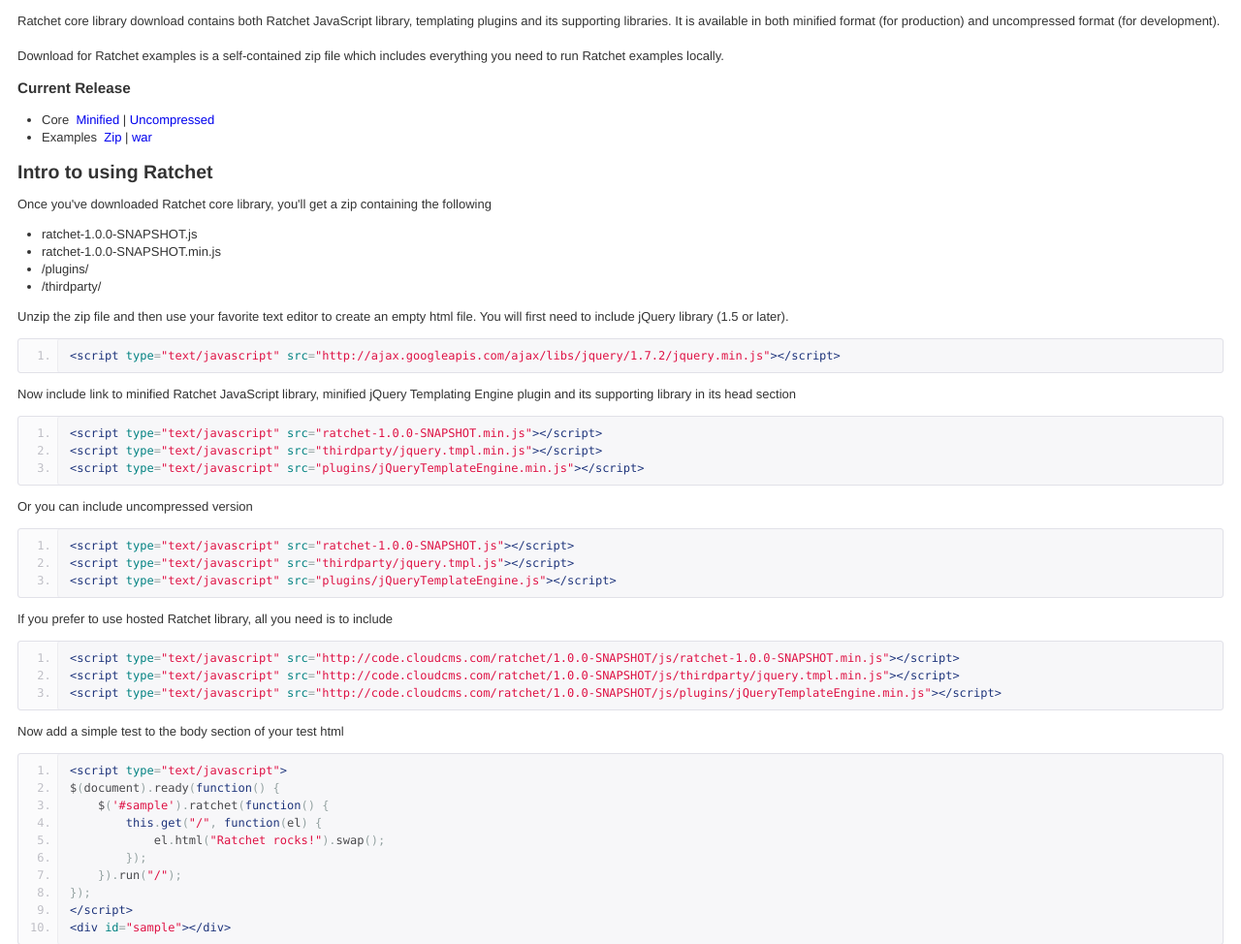
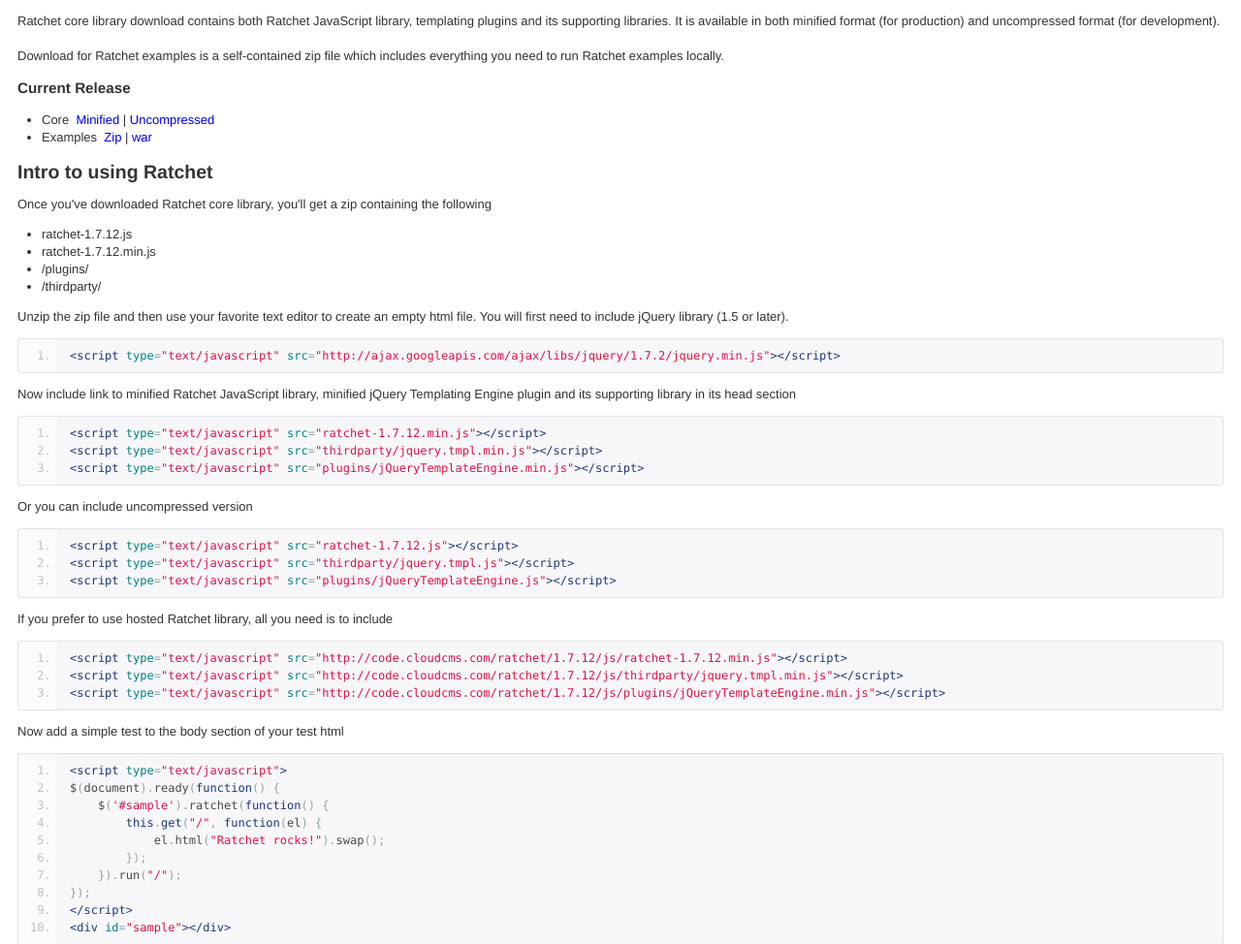
Before and after one commit to drq/releasing-test, a web app: page / in a window 1280 px wide. Shown: the part 222-1196 px from the top of the page at 97% size. Run offline with its HTML, style and script files only (its server is not run), Linux system fonts and the light colour scheme; data that the repository does not hold is empty.

Commit message:
Updated version numbers.

```diff
--- a/src/main/webapp/index.html
+++ b/src/main/webapp/index.html
@@ -45,7 +45,7 @@
 
 <p>
     To get a feel for what Ratchet is capable of, check out <a
-        href="http://code.cloudcms.com/ratchet/1.0.0-SNAPSHOT/examples/index.html">its
+        href="http://code.cloudcms.com/ratchet/1.7.12/examples/index.html">its
     hosted examples</a>.
 </p>
 
@@ -66,16 +66,16 @@
 <ul>
     <li>
         <span class="list-item-header">Core</span>&nbsp;&nbsp;<a
-            href="ratchet-1.0.0-SNAPSHOT-minified.zip" rel='web'
+            href="ratchet-1.7.12-minified.zip" rel='web'
             target="_blank">Minified</a>&nbsp;|&nbsp;<a
-            href="ratchet-1.0.0-SNAPSHOT-uncompressed.zip" rel='web'
+            href="ratchet-1.7.12-uncompressed.zip" rel='web'
             target="_blank">Uncompressed</a>
     </li>
     <li>
         <span class="list-item-header">Examples</span>&nbsp;&nbsp;<a
-            href="ratchet-1.0.0-SNAPSHOT-examples.zip" rel='web'
+            href="ratchet-1.7.12-examples.zip" rel='web'
             target="_blank">Zip</a>&nbsp;|&nbsp;<a
-            href="ratchet-1.0.0-SNAPSHOT-examples.war" rel='web'
+            href="ratchet-1.7.12-examples.war" rel='web'
             target="_blank">war</a>
     </li>
 </ul>
@@ -86,8 +86,8 @@
 <p>
     Once you've downloaded Ratchet core library, you'll get a zip containing the following
 <ul>
-    <li>ratchet-1.0.0-SNAPSHOT.js</li>
-    <li>ratchet-1.0.0-SNAPSHOT.min.js</li>
+    <li>ratchet-1.7.12.js</li>
+    <li>ratchet-1.7.12.min.js</li>
     <li>/plugins/</li>
     <li>/thirdparty/</li>
 </ul>
@@ -106,13 +106,13 @@
     library in its head section
 </p>
 <pre class="prettyprint linenums">
-&lt;script type="text/javascript" src="ratchet-1.0.0-SNAPSHOT.min.js"&gt;&lt;/script&gt;
+&lt;script type="text/javascript" src="ratchet-1.7.12.min.js"&gt;&lt;/script&gt;
 &lt;script type="text/javascript" src="thirdparty/jquery.tmpl.min.js"&gt;&lt;/script&gt;
 &lt;script type="text/javascript" src="plugins/jQueryTemplateEngine.min.js"&gt;&lt;/script&gt;
 </pre>
 <p>Or you can include uncompressed version</p>
 <pre class="prettyprint linenums">
-&lt;script type="text/javascript" src="ratchet-1.0.0-SNAPSHOT.js"&gt;&lt;/script&gt;
+&lt;script type="text/javascript" src="ratchet-1.7.12.js"&gt;&lt;/script&gt;
 &lt;script type="text/javascript" src="thirdparty/jquery.tmpl.js"&gt;&lt;/script&gt;
 &lt;script type="text/javascript" src="plugins/jQueryTemplateEngine.js"&gt;&lt;/script&gt;
 </pre>
@@ -120,9 +120,9 @@
     If you prefer to use hosted Ratchet library, all you need is to include
 </p>
 <pre class="prettyprint linenums">
-&lt;script type="text/javascript" src="http://code.cloudcms.com/ratchet/1.0.0-SNAPSHOT/js/ratchet-1.0.0-SNAPSHOT.min.js"&gt;&lt;/script&gt;
-&lt;script type="text/javascript" src="http://code.cloudcms.com/ratchet/1.0.0-SNAPSHOT/js/thirdparty/jquery.tmpl.min.js"&gt;&lt;/script&gt;
-&lt;script type="text/javascript" src="http://code.cloudcms.com/ratchet/1.0.0-SNAPSHOT/js/plugins/jQueryTemplateEngine.min.js"&gt;&lt;/script&gt;
+&lt;script type="text/javascript" src="http://code.cloudcms.com/ratchet/1.7.12/js/ratchet-1.7.12.min.js"&gt;&lt;/script&gt;
+&lt;script type="text/javascript" src="http://code.cloudcms.com/ratchet/1.7.12/js/thirdparty/jquery.tmpl.min.js"&gt;&lt;/script&gt;
+&lt;script type="text/javascript" src="http://code.cloudcms.com/ratchet/1.7.12/js/plugins/jQueryTemplateEngine.min.js"&gt;&lt;/script&gt;
 </pre>
 
 <p>
@@ -152,7 +152,7 @@
 </p>
 
 <p>For web application servers, you can simply download and deploy <a
-        href="ratchet-1.0.0-SNAPSHOT.war" rel='web'
+        href="ratchet-1.7.12.war" rel='web'
         target="_blank">Ratchet war</a> and then open your browser and point to
     index.html page of the deployed web application..
 </p>
```
